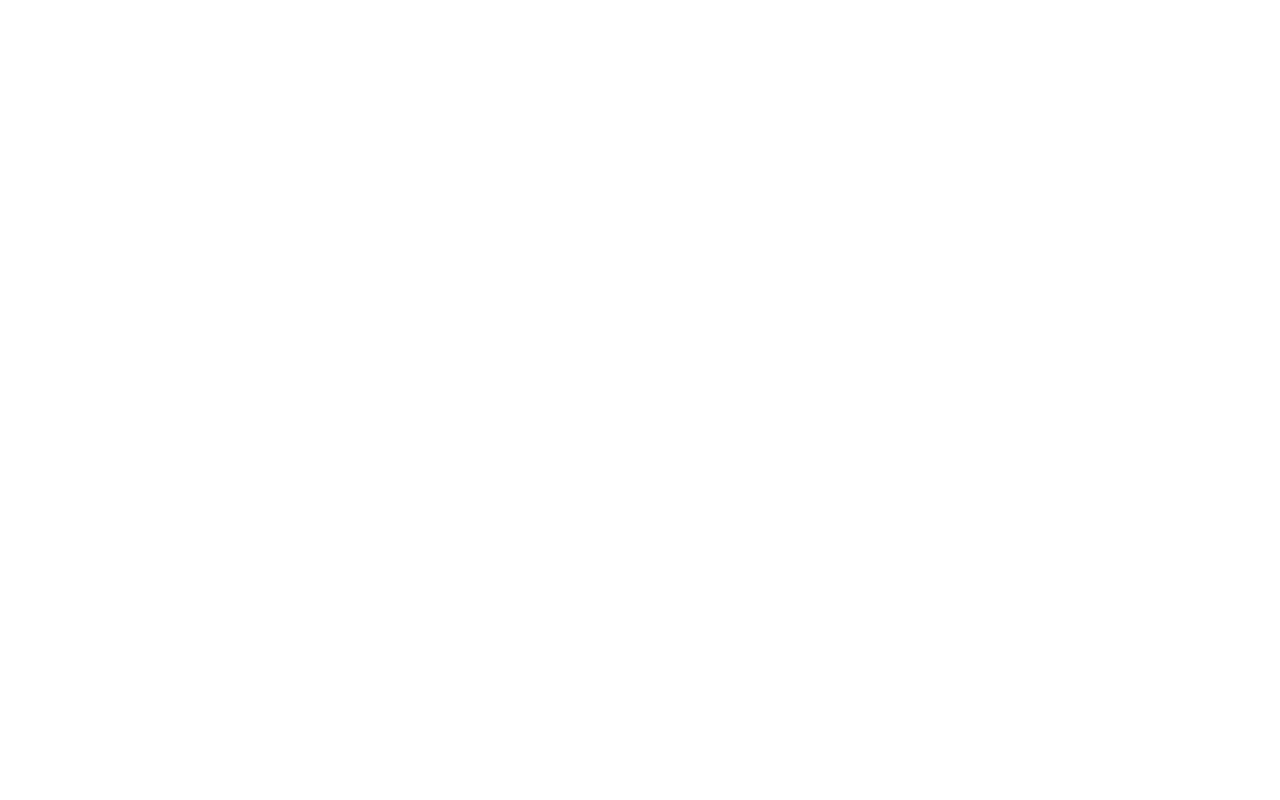
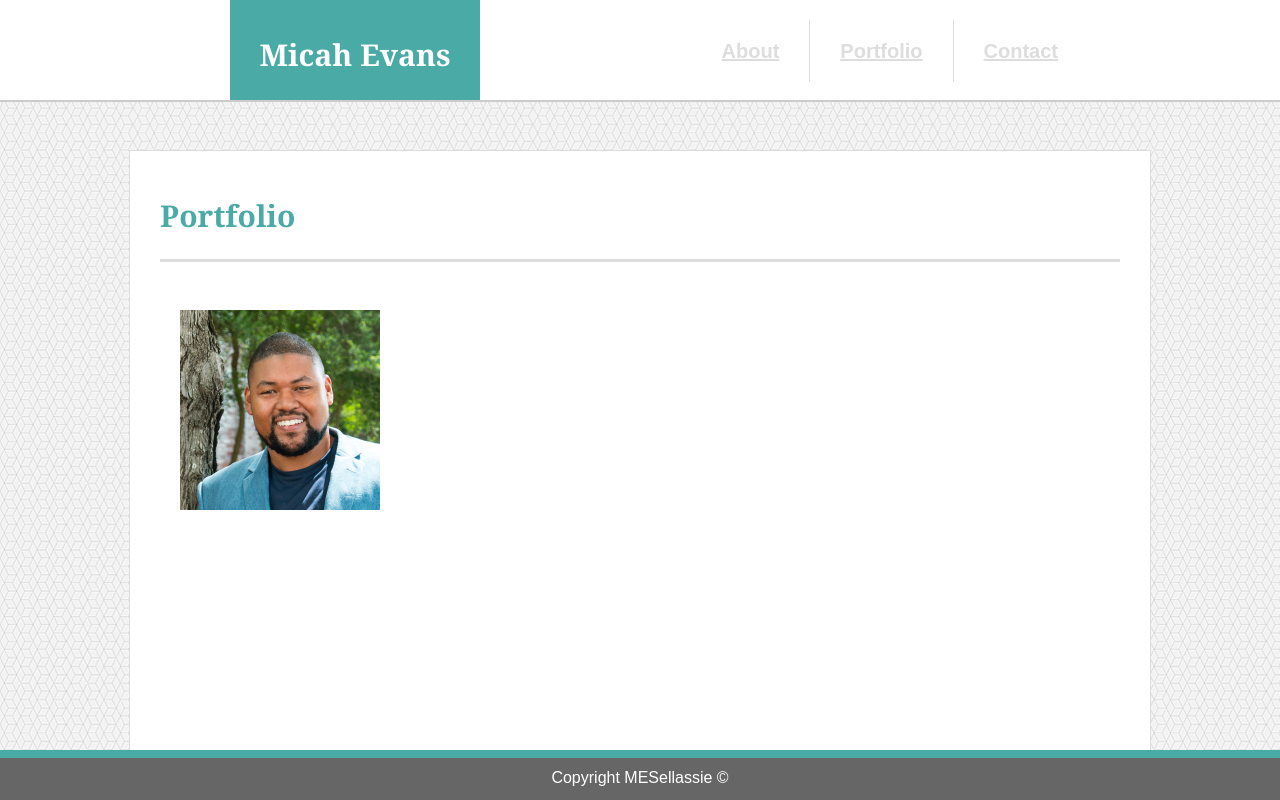
Before and after one commit to MESellassie/MESellassie.github.io, a plain HTML site: page portfolio.html in a window 1280 px wide. Drawn offline with Linux system fonts and the light colour scheme.

Commit message:
So, when I said I was done with the index.html, that was a bit of a lie. I added a quick pseudo-class to the nav hyperlinks for some styling and adjusted the main container width to match the instructions.

```diff
--- a/portfolio.html
+++ b/portfolio.html
@@ -0,0 +1,48 @@
+<!DOCTYPE html>
+<html lang="en">
+
+<head>
+    <meta charset="UTF-8">
+    <meta name="viewport" content="width=device-width, initial-scale=1.0">
+    <meta http-equiv="X-UA-Compatible" content="ie=edge">
+    <title>Document</title>
+    <link rel="stylesheet" href="reset.css">
+    <link rel="stylesheet" type="text/css" href="style.css">
+</head>
+
+<body>
+
+    <div class="heading">
+
+        <div class="name-box">
+            <header>Micah Evans</header>
+        </div>
+
+        <div class="side-nav">
+            <a href="#" class="contact-link">Contact</a>
+            <a href="#" class="portfolio-link">Portfolio</a>
+            <a href="#" class="about-link">About</a>
+        </div>
+
+        <div class="main-bio">
+
+            <h2>Portfolio</h2>
+
+            <hr>
+
+            <img src="assets/images/MEvans headshot.jpg" alt="Your Image" class="bio-image">
+
+            <p></p>
+        </div>
+
+    </div>
+
+    <div class="sticky-footer">
+        Copyright MESellassie &#169;
+    </div>
+
+
+
+</body>
+
+</html>
--- a/style.css
+++ b/style.css
@@ -88,10 +88,14 @@ header {
     float: right;
 }
 
+a:hover {
+    color: #4aaaa5;
+}
+
 .main-bio {
     background: #ffffff;
-    width: 930px;
-    height: 600px;
+    width: 960px;
+    height: 580px;
     margin: auto;
     margin-top:150px;
     border-style: solid;
@@ -113,9 +117,10 @@ h2 {
 }
 
 hr {
-    background: #cccccc;
+    background: #dddddd;
     width: 100%;
-    height: 2px;
+    height: 3px;
+    border: none;
 }
 
 .bio-image {
```
Also changed, not shown: index.html (+19 -10 lines).
